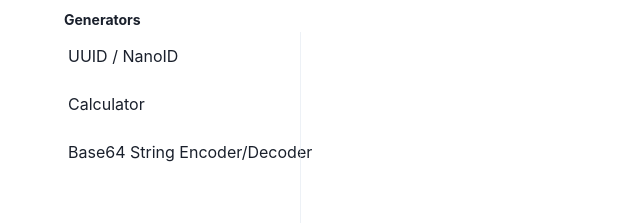
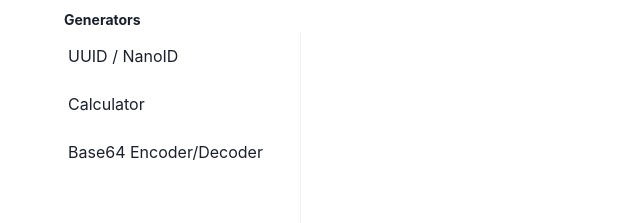
Before and after one commit to baoabaob/img2pdf, a React (Vite) app: page / in a window 1280 px wide. Shown: the top 223 px of the page, without its empty margins (0-640 px from the left). Built offline with nearby package versions, Linux system fonts and the light colour scheme.

Commit message:
remove ...

```diff
--- a/src/routes.js
+++ b/src/routes.js
@@ -16,7 +16,7 @@
         component: lazy(() => import('./pages/tools/generators/calc'))
       },
       {
-      name: 'Base64 String Encoder/Decoder',
+      name: 'Base64 Encoder/Decoder',
         key: 'base64str',
         component: lazy(() => import('./pages/tools/generators/base64str'))
       }
```
